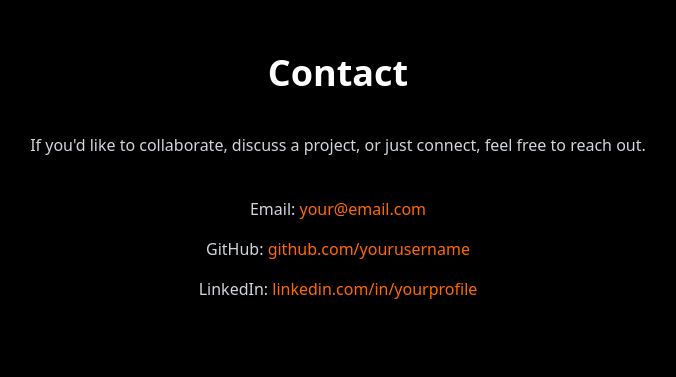
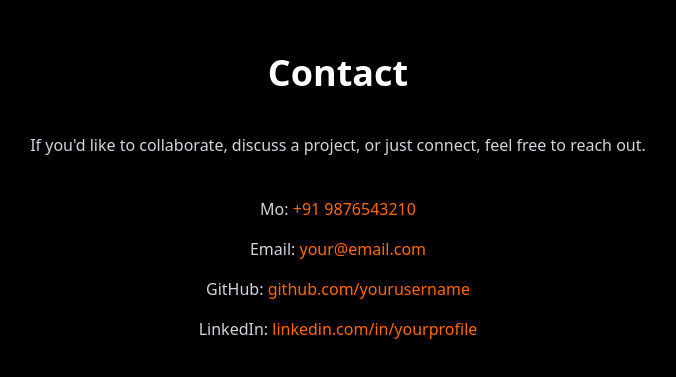
Before and after one commit to ZhenNeo/ShadowPort, a Next.js app in the folder shadowport/: page / in a window 1280 px wide. Shown: the part 2427-2804 px from the top of the page, without its empty margins (302-978 px from the left). Built offline with nearby package versions, Linux system fonts and the light colour scheme.

Commit message:
small changes made to contact page

```diff
--- a/shadowport/app/contact/page.tsx
+++ b/shadowport/app/contact/page.tsx
@@ -12,6 +12,10 @@ export default function Contact() {
         </p>
 
         <div className="space-y-4 text-gray-300">
+
+          <p>
+            Mo: <span className="text-orange-500">+91 9876543210</span>
+          </p>
 
           <p>
             Email: <span className="text-orange-500">your@email.com</span>
```
